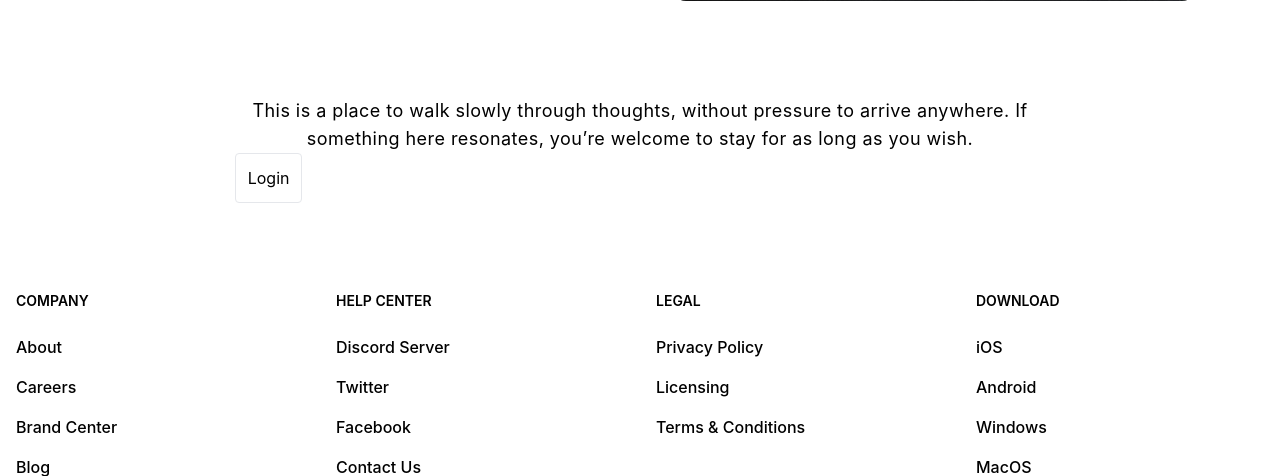
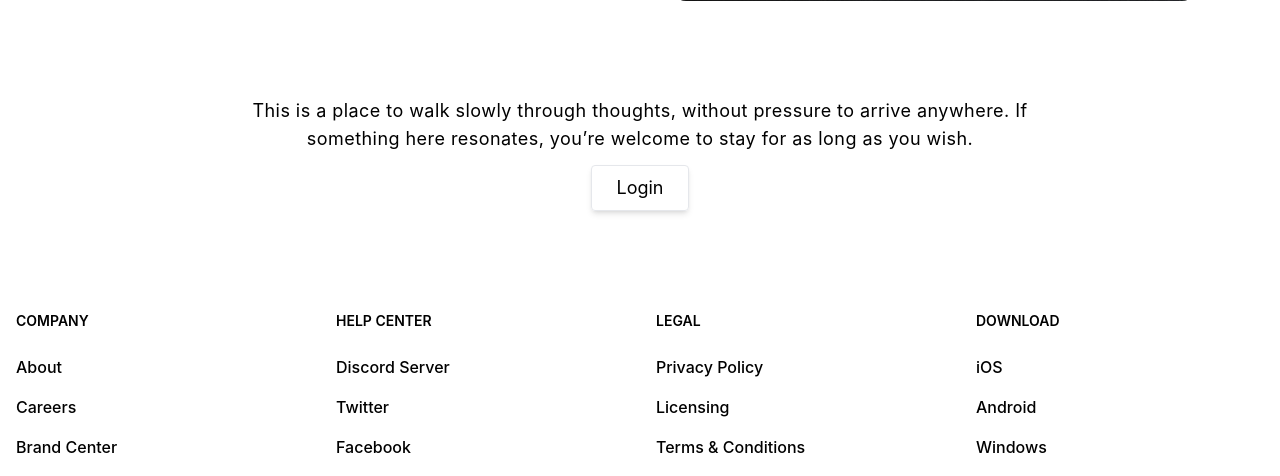
Before and after one commit to RafaelaYazawa/BlogTest, a Django app: page / in a window 1280 px wide. Shown: the part 1778-2254 px from the top of the page. Run offline with Django 5.2, Linux system fonts and the light colour scheme; some libraries are stand-ins or nearby versions.

Commit message:
Add login button to index page

```diff
--- a/rafaYaz/templates/index.html
+++ b/rafaYaz/templates/index.html
@@ -60,11 +60,13 @@
             If something here resonates, you’re welcome to stay for as long as you wish.
         </p>
 
-        <button type="button" class="border border-indigo-500 p-3 rounded rounded-lg">
-            <a href="{% url 'login' %}">
-                Login
-            </a>
-        </button>
+        <div class="py-3 place-self-center">
+             <a href="{% url 'login' %}" class="text-lg">
+                <button type="button" class="border bg-amber-300/80 shadow-md shadow-neutral-700/50 px-6 py-2 rounded rounded-lg cursor-pointer">
+                    Login
+                </button>
+             </a>
+        </div>
     </div>
 </section>
 
```
